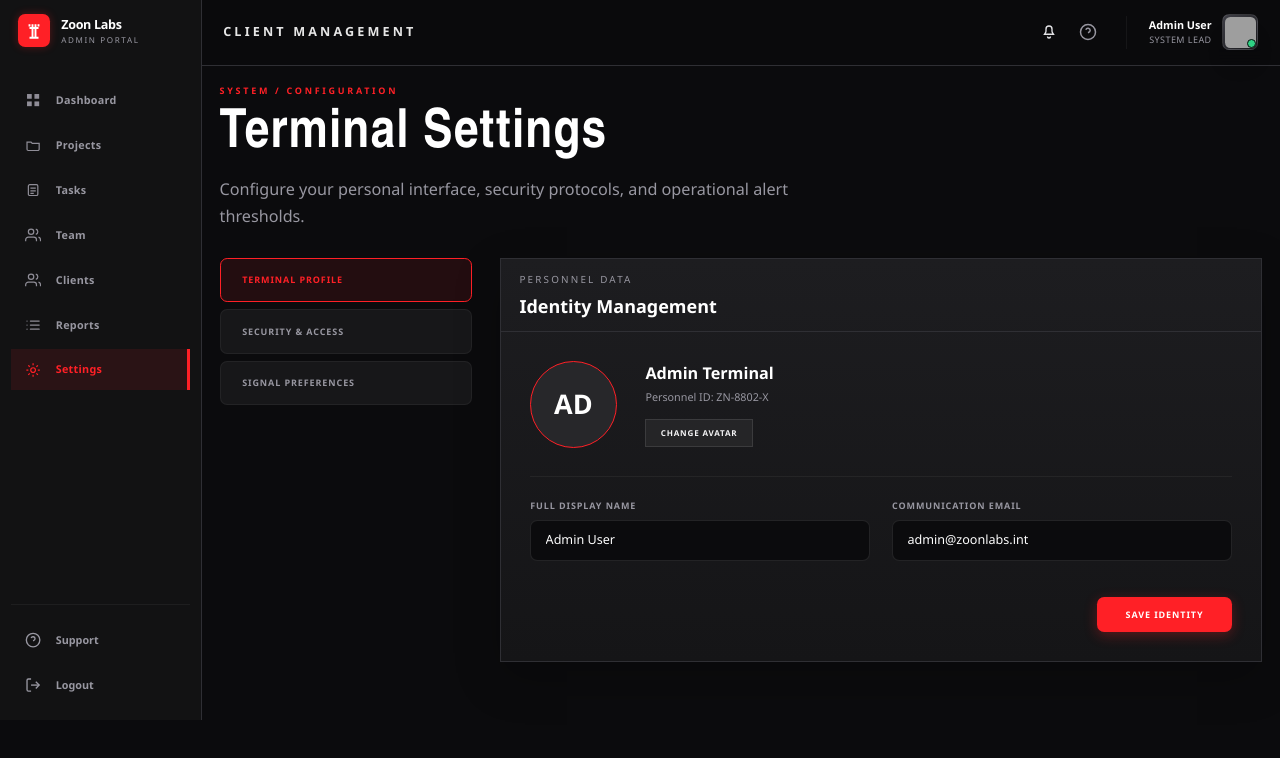
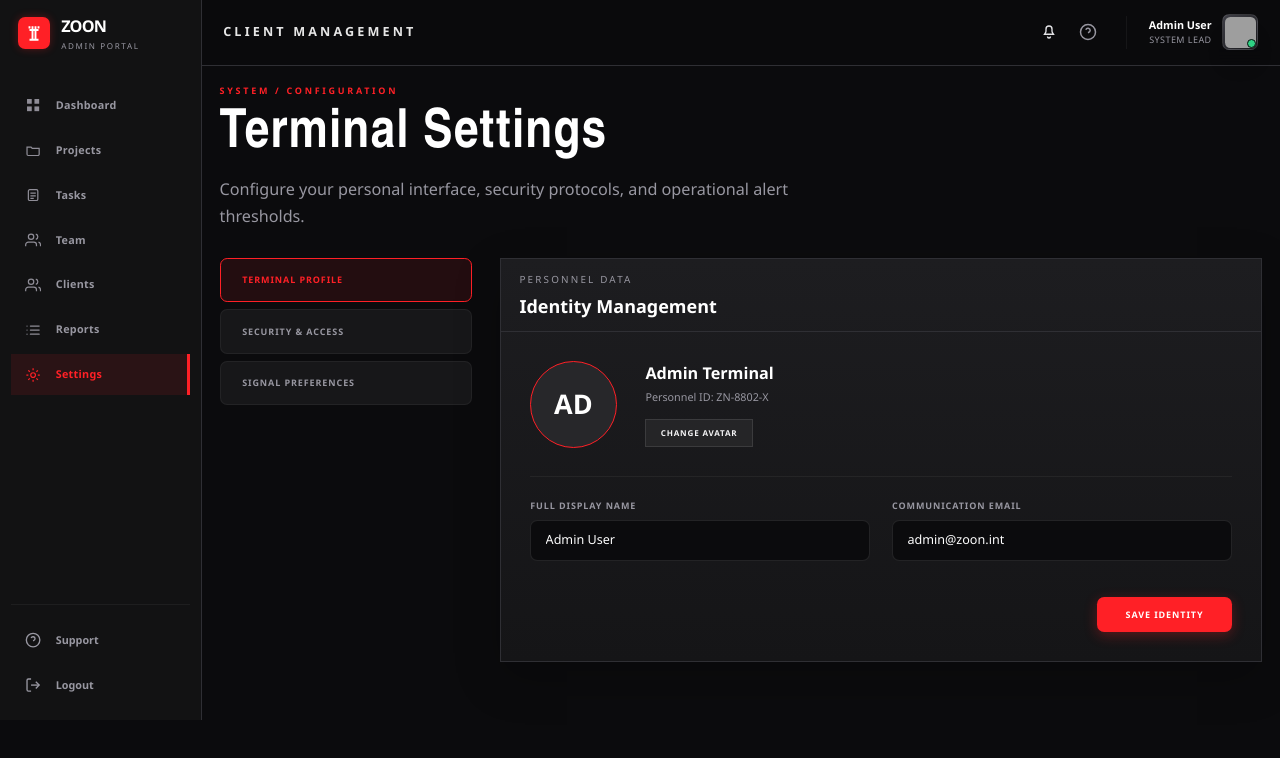
Before and after one commit to zoonfeedback-lab/zoon_management_software_frontend, a Next.js app: page /settings in a window 1280 px wide. Shown: the top 758 px of the page. Built offline with nearby package versions, Linux system fonts and the light colour scheme; grey boxes are pictures that could not be loaded.

Commit message:
feat{sidebar}: Tasks, Reports, Settings pages are added in sidebar

```diff
--- a/app/(dashboard)/layout.tsx
+++ b/app/(dashboard)/layout.tsx
@@ -5,7 +5,7 @@ export default function DashboardLayout({ children }: { children: React.ReactNod
   return (
     <DashboardShell
       navItems={primaryNav}
-      brandTitle="zoon"
+      brandTitle="ZOON"
       brandSubtitle="Engineering Hub"
       ctaLabel="Create Project"
     >
--- a/app/(dashboard)/settings/page.client.tsx
+++ b/app/(dashboard)/settings/page.client.tsx
@@ -64,7 +64,7 @@ export default function SettingsClient() {
                     </label>
                     <label className="grid gap-2">
                        <span className="text-[10px] font-black uppercase tracking-widest text-[#9897a1]">Communication Email</span>
-                       <input type="email" defaultValue="admin@zoonlabs.int" className="bg-[#0b0b0d] border border-white/10 rounded-lg px-4 py-3 text-sm text-white outline-none focus:border-brand/30" />
+                       <input type="email" defaultValue="admin@zoon.int" className="bg-[#0b0b0d] border border-white/10 rounded-lg px-4 py-3 text-sm text-white outline-none focus:border-brand/30" />
                     </label>
                  </div>
 
--- a/app/(dashboard)/users/create/page.tsx
+++ b/app/(dashboard)/users/create/page.tsx
@@ -110,7 +110,7 @@ export default function CreateUserPage() {
                 value={formData.email}
                 onChange={e => setFormData({ ...formData, email: e.target.value })}
                 className="rounded-lg border border-white/5 bg-[#0b0b0d] px-4 py-3 text-sm text-white focus:border-[#ff2026]/30 focus:ring-1 focus:ring-[#ff2026]/20 outline-none"
-                placeholder="john@zoonlabs.int"
+                placeholder="john@zoon.int"
               />
             </div>
           </div>
--- a/app/auth/login/page.tsx
+++ b/app/auth/login/page.tsx
@@ -66,7 +66,7 @@ export default function LoginPage() {
                 </div>
               </div>
               <div>
-                <div className="display-title text-4xl leading-tight text-[#ff2026] md:text-5xl">Zoonlabs</div>
+                <div className="display-title text-4xl leading-tight text-[#ff2026] md:text-5xl">ZOON</div>
                 <div className="mt-1 text-sm uppercase tracking-[0.25em] text-[#eac0b5]/80 md:text-base">Engineering Hub</div>
               </div>
             </div>
--- a/components/sidebar.tsx
+++ b/components/sidebar.tsx
@@ -62,7 +62,7 @@ export function Sidebar({
             <svg width="20" height="20" viewBox="0 0 24 24" fill="none" stroke="currentColor" strokeWidth="2.5"><path d="M6 3v3m12-3v3M10 3v18M14 3v18M6 21h12M6 8h12"/></svg>
           </div>
           <div>
-            <div className="text-sm font-bold tracking-tight text-white">Zoon Labs</div>
+            <div className="text-lg font-black tracking-tighter text-white">ZOON</div>
             <div className="text-[9px] font-medium uppercase tracking-[0.2em] text-[#9897a1]">Admin Portal</div>
           </div>
         </div>
```
